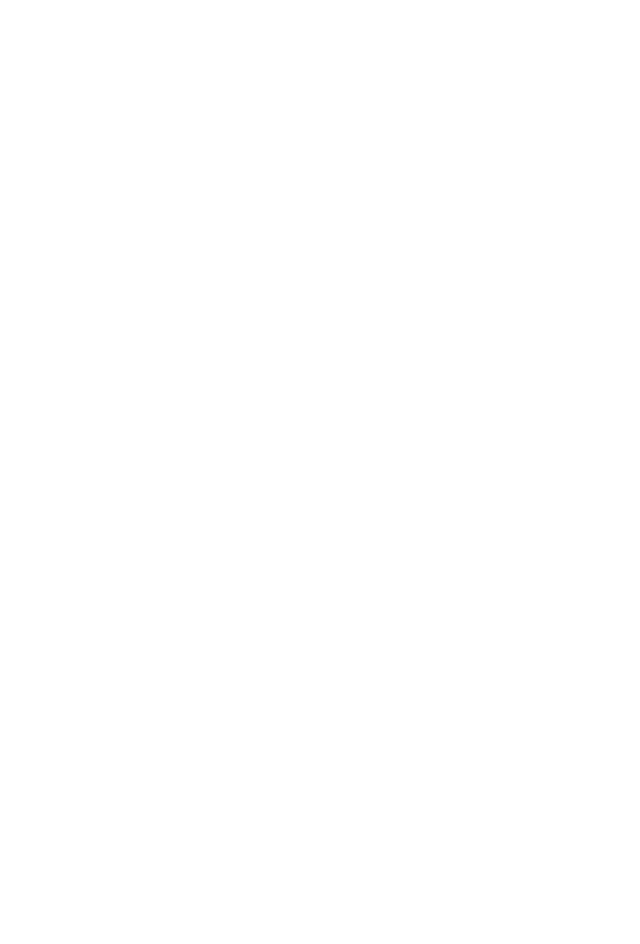
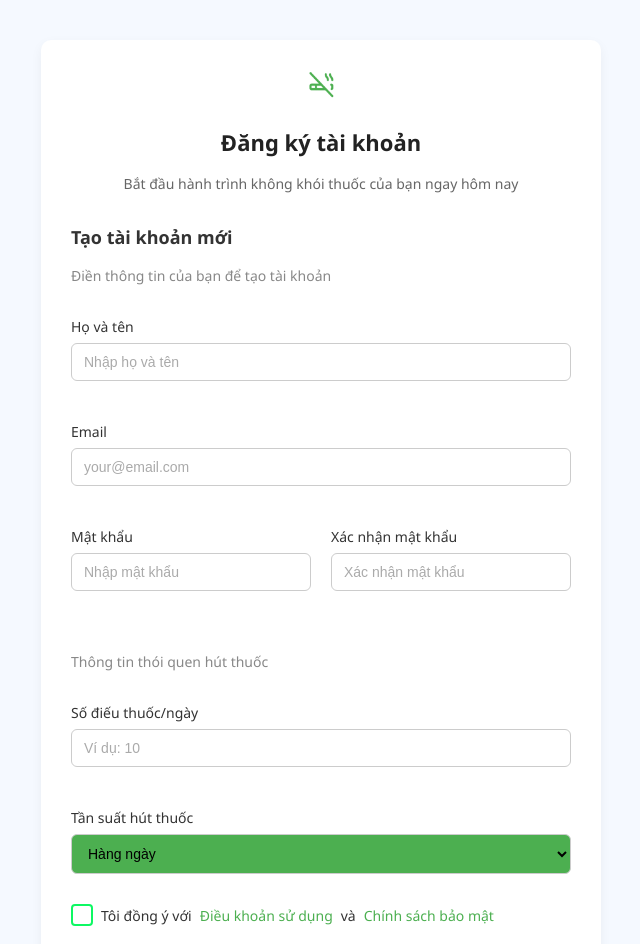
Before and after one commit to Kthichcode/SWP_ProjectQuitSmoking, a React (Vite) app in the folder Fontend/: page /register in a window 1280 px wide. Before the commit this address had no page. Shown: the top 944 px of the page, without its empty margins (319-959 px from the left). Before the commit the page ends 800 px from the top, so only its background shows below. Built offline with nearby package versions, Linux system fonts and the light colour scheme.

Commit message:
fix register
thang nao dung zo t dam 2 dam

```diff
--- a/Fontend/src/App.jsx
+++ b/Fontend/src/App.jsx
@@ -2,13 +2,19 @@
 import { Routes, Route } from 'react-router-dom';
 import Home from './pages/Home';
 import Login from './pages/Login';
+import Footer from './pages/Footer';
+import Register from './pages/Register';
 
 function App() {
   return (
-    <Routes>
-      <Route path="/" element={<Home />} />
-      <Route path="/login" element={<Login />} />
-    </Routes>
+    <>
+      <Routes>
+        <Route path="/" element={<Home />} />
+        <Route path="/login" element={<Login />} />
+        <Route path="/register" element={<Register />} />
+      </Routes>
+      <Footer />
+    </>
   );
 }
 
--- a/Fontend/src/assets/CSS/Login.css
+++ b/Fontend/src/assets/CSS/Login.css
@@ -112,6 +112,16 @@
   color: #aaa;
 }
 
+/* Fix for autofill background color and text color in browsers */
+input:-webkit-autofill,
+input:-webkit-autofill:hover,
+input:-webkit-autofill:focus,
+input:-webkit-autofill:active {
+    -webkit-box-shadow: 0 0 0 30px white inset !important;
+    -webkit-text-fill-color: black !important;
+    transition: background-color 5000s ease-in-out 0s;
+}
+
 .forgot-password {
   text-align: right;
   margin-top: -10px;
--- /dev/null
+++ b/Fontend/src/assets/CSS/Register.css
@@ -0,0 +1,214 @@
+body {
+    margin: 0;
+    font-family: 'Segoe UI', sans-serif;
+    background-color: #f5f9ff;
+}
+
+.register-container {
+    display: flex;
+    flex-direction: column;
+    align-items: center;
+    padding: 40px 20px 80px;
+    background-color: #f5f9ff;
+    min-height: 100vh;
+}
+
+.register-wrapper {
+    background-color: white;
+    max-width: 500px;
+    width: 100%;
+    border-radius: 10px;
+    box-shadow: 0 4px 12px rgba(0, 0, 0, 0.05);
+    padding: 30px 30px 40px;
+}
+
+.register-header {
+    text-align: center;
+    margin-bottom: 30px;
+}
+
+.register-logo {
+    height: 30px;
+    margin-bottom: 10px;
+}
+
+.register-header h2 {
+    font-size: 22px;
+    font-weight: bold;
+    margin: 10px 0 4px;
+}
+
+.register-header p {
+    color: #666;
+    font-size: 14px;
+}
+
+.register-box h3 {
+    font-size: 18px;
+    font-weight: 600;
+    margin-bottom: 5px;
+}
+
+.register-box p {
+    font-size: 14px;
+    color: #888;
+    margin-bottom: 20px;
+}
+
+.register-form {
+    display: flex;
+    flex-direction: column;
+}
+
+.register-form input,
+.register-form select {
+    padding: 10px 12px;
+    margin-bottom: 15px;
+    border: 1px solid #ccc;
+    border-radius: 6px;
+    font-size: 14px;
+    box-sizing: border-box;
+    width: 100%;
+}
+
+
+.register-form input:-webkit-autofill,
+.register-form input:-webkit-autofill:hover,
+.register-form input:-webkit-autofill:focus,
+.register-form input:-webkit-autofill:active {
+    -webkit-box-shadow: 0 0 0 30px white inset !important;
+    -webkit-text-fill-color: black !important;
+    transition: background-color 5000s ease-in-out 0s;
+}
+
+.register-input-group {
+    display: flex;
+    gap: 20px;
+    margin-bottom: 15px;
+    width: 100%;
+    justify-content: space-between;
+}
+.half-width {
+    flex: 1;
+    display: flex;
+    flex-direction: column;
+    width: calc(50% - 10px);
+    min-width: 0;
+}
+.register-input-group input {
+    width: 100%;
+    box-sizing: border-box;
+}
+
+.register-form-subheading {
+    font-weight: 500;
+    font-size: 15px;
+    margin: 15px 0 10px;
+}
+
+.register-checkbox {
+    font-size: 14px;
+    color: #333;
+    margin-bottom: 20px;
+}
+
+.register-checkbox label {
+    cursor: pointer;
+    display: flex;
+    align-items: center;
+    gap: 8px;
+    user-select: none;
+    position: relative;
+    margin: 0;
+}
+
+
+.register-checkbox input[type="checkbox"] {
+    position: absolute;
+    opacity: 0;
+    width: 0;
+    height: 0;
+}
+
+
+.register-checkbox .custom-box {
+    width: 18px;
+    height: 18px;
+    border: 2px solid #0df863;
+    border-radius: 4px;
+    background-color: white;
+    flex-shrink: 0;
+    position: relative;
+}
+
+
+.register-checkbox input[type="checkbox"]:checked+.custom-box::after {
+    content: "";
+    position: absolute;
+    left: 4px;
+    top: 0px;
+    width: 6px;
+    height: 12px;
+    border: solid #04aa6d;
+    border-width: 0 2.5px 2.5px 0;
+    transform: rotate(45deg);
+}
+
+
+.register-checkbox label:hover .custom-box {
+    border-color: #4CAF50;
+}
+
+.register-checkbox a {
+    color: #4CAF50;
+    text-decoration: none;
+}
+
+.register-button {
+    padding: 12px;
+    font-size: 15px;
+    background-color: #4CAF50;
+    color: white;
+    border: none;
+    border-radius: 6px;
+    cursor: pointer;
+    margin-bottom: 12px;
+    transition: background 0.2s ease-in-out;
+}
+
+.register-button:hover {
+    background-color: #4CAF50;
+}
+
+.register-login {
+    text-align: center;
+    font-size: 14px;
+}
+
+.register-login a {
+    color: #4CAF50;
+    text-decoration: none;
+    font-weight: 500;
+}
+
+select option {
+    color: black;
+    background-color: white;
+}
+
+select {
+    background-color: #4CAF50;
+}
+
+.form-group {
+    display: flex;
+    flex-direction: column;
+    margin-bottom: 15px;
+}
+
+.form-group label {
+    margin-bottom: 6px;
+    font-weight: 500;
+    font-size: 14px;
+    color: #333;
+}
--- a/Fontend/src/main.jsx
+++ b/Fontend/src/main.jsx
@@ -1,13 +1,14 @@
 import React from 'react';
 import { createRoot } from 'react-dom/client';
-import { BrowserRouter } from 'react-router-dom'; // ✅ Thêm BrowserRouter
-import App from './App'; // ✅ Import App chứa <Routes>
+import { BrowserRouter } from 'react-router-dom';
+import App from './App';
 import './index.css';
+import Footer from './pages/Footer';
 
 createRoot(document.getElementById('root')).render(
   <React.StrictMode>
     <BrowserRouter>
-      <App /> {/* ✅ Gọi App.jsx để có routing */}
+      <App />
     </BrowserRouter>
   </React.StrictMode>,
 );
--- a/Fontend/src/pages/Login.jsx
+++ b/Fontend/src/pages/Login.jsx
@@ -1,5 +1,5 @@
 import React from 'react';
-import Footer from '../pages/Footer';
+
 import '../assets/CSS/Login.css';
 import { Link } from 'react-router-dom';
 function Login() {
@@ -7,7 +7,7 @@
     <>
       <section className="login-section">
         <div className="login-container">
-          <img src="/assets/img/logo.png" alt="Logo" className="logo" />
+          <img src="/src/assets/img1/android-chrome-192x192.png" alt="Logo" className="logo" />
           <h2>Đăng nhập</h2>
           <p className="subtitle">Chào mừng bạn quay lại với hành trình không khói thuốc</p>
 
@@ -33,7 +33,7 @@
           </form>
         </div>
       </section>
-      <Footer />
+
     </>
   );
 }
--- /dev/null
+++ b/Fontend/src/pages/Register.jsx
@@ -0,0 +1,74 @@
+import React from 'react';
+import '../assets/CSS/Register.css';
+
+function Register() {
+    return (
+        <div className="register-container">
+            <div className="register-wrapper">
+                <div className="register-header">
+                    <img src="/src/assets/img1/android-chrome-192x192.png" alt="NoSmoke" className="register-logo" />
+                    <h2>Đăng ký tài khoản</h2>
+                    <p>Bắt đầu hành trình không khói thuốc của bạn ngay hôm nay</p>
+                </div>
+
+                <div className="register-box">
+                    <h3>Tạo tài khoản mới</h3>
+                    <p>Điền thông tin của bạn để tạo tài khoản</p>
+
+                    <form className="register-form">
+                        <div className="form-group">
+                            <label>Họ và tên</label>
+                            <input type="text" placeholder="Nhập họ và tên" />
+                        </div>
+
+                        <div className="form-group">
+                            <label>Email</label>
+                            <input type="email" placeholder="your@email.com" />
+                        </div>
+
+                        <div className="register-input-group">
+                            <div className="form-group half-width">
+                                <label>Mật khẩu</label>
+                                <input type="password" placeholder="Nhập mật khẩu" />
+                            </div>
+                            <div className="form-group half-width">
+                                <label>Xác nhận mật khẩu</label>
+                                <input type="password" placeholder="Xác nhận mật khẩu" />
+                            </div>
+                        </div>
+
+                        <p className="register-form-subheading">Thông tin thói quen hút thuốc</p>
+
+                        <div className="form-group">
+                            <label>Số điếu thuốc/ngày</label>
+                            <input type="number" placeholder="Ví dụ: 10" />
+                        </div>
+
+                        <div className="form-group">
+                            <label>Tần suất hút thuốc</label>
+                            <select>
+                                <option>Hàng ngày</option>
+                                <option>Vài lần mỗi tuần</option>
+                                <option>Không thường xuyên</option>
+                            </select>
+                        </div>
+
+                        <div className="register-checkbox">
+                            <label htmlFor="agree">
+                                <input type="checkbox" id="agree" />
+                                <span className="custom-box"></span>
+                                Tôi đồng ý với <a href="#">Điều khoản sử dụng</a> và <a href="#">Chính sách bảo mật</a>
+                            </label>
+                        </div>
+
+                        <button type="submit" className="register-button">Đăng ký</button>
+
+                        <p className="register-login">Đã có tài khoản? <a href="/login">Đăng nhập ngay</a></p>
+                    </form>
+                </div>
+            </div>
+        </div>
+    );
+}
+
+export default Register;
```
